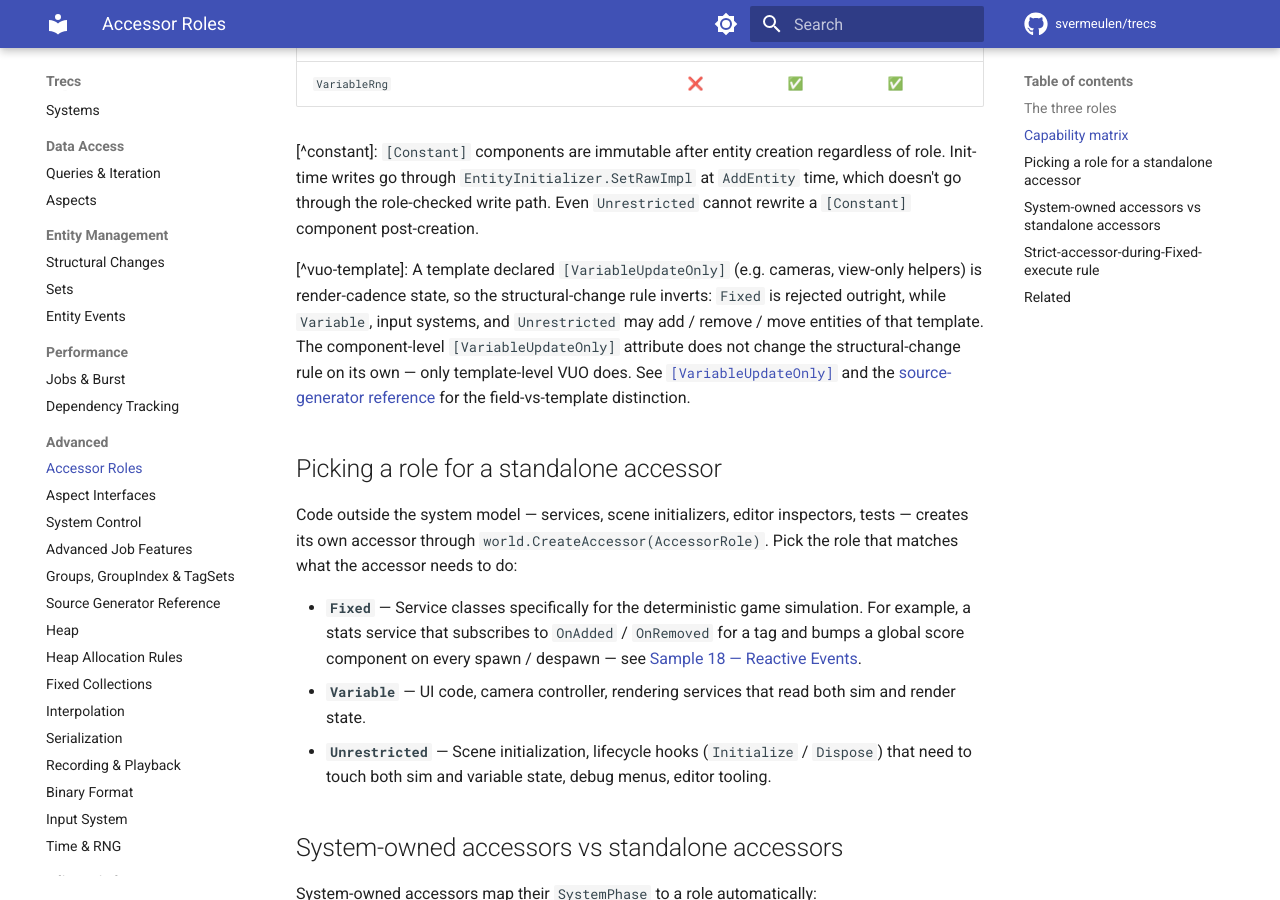
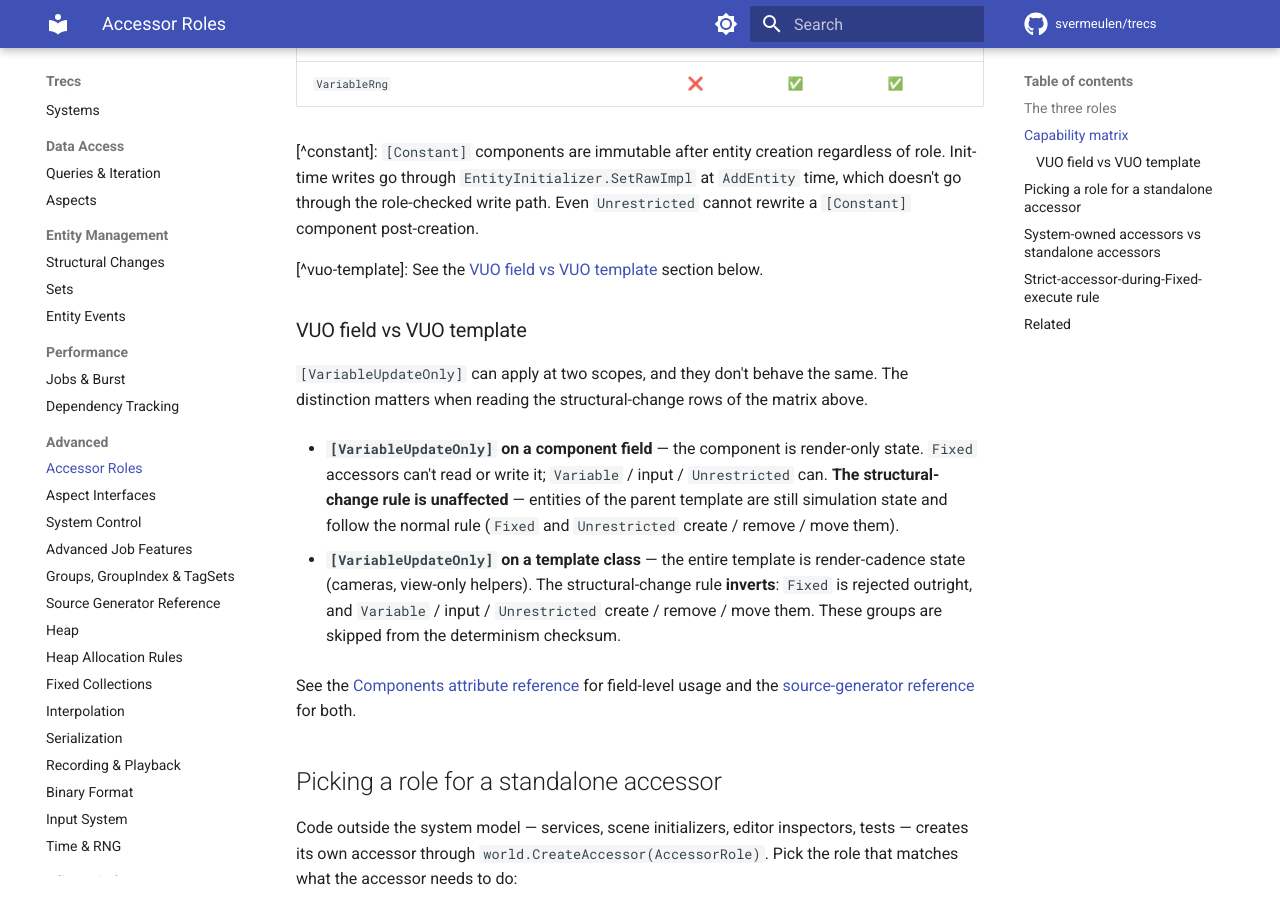
Before and after one commit to svermeulen/trecs, an MkDocs documentation site: the page built from docs/advanced/accessor-roles.md, in a window 1280 px wide and 900 px high, scrolled down 1714 px. Built offline with MkDocs 1.6.1 and Material for MkDocs 9.7.7, drawn with Linux system fonts in a browser that asks for light colours; comment, search, counter and statistics services are not loaded.

Commit message:
Docs: promote VUO field-vs-template note in accessor-roles.md
The footnote distinguishing field-level from template-level
[VariableUpdateOnly] was buried below the matrix and easy to miss —
this is exactly the kind of subtlety that bites people when they
mark a single field VUO and then can't figure out why a Fixed
system can still create the entity. Promoted to a real subsection.

Co-Authored-By: Claude <noreply@anthropic.com>

```diff
--- a/docs/advanced/accessor-roles.md
+++ b/docs/advanced/accessor-roles.md
@@ -35,7 +35,17 @@ The framework asserts every rule below at the call site. Crossing a role boundar
 
 [^constant]: `[Constant]` components are immutable after entity creation regardless of role. Init-time writes go through `EntityInitializer.SetRawImpl` at `AddEntity` time, which doesn't go through the role-checked write path. Even `Unrestricted` cannot rewrite a `[Constant]` component post-creation.
 
-[^vuo-template]: A template declared `[VariableUpdateOnly]` (e.g. cameras, view-only helpers) is render-cadence state, so the structural-change rule inverts: `Fixed` is rejected outright, while `Variable`, input systems, and `Unrestricted` may add / remove / move entities of that template. The component-level `[VariableUpdateOnly]` attribute does not change the structural-change rule on its own — only template-level VUO does. See [`[VariableUpdateOnly]`](../core/components.md#component-field-attributes) and the [source-generator reference](source-generator-reference.md#components-and-templates) for the field-vs-template distinction.
+[^vuo-template]: See the [VUO field vs VUO template](#vuo-field-vs-vuo-template) section below.
+
+### VUO field vs VUO template
+
+`[VariableUpdateOnly]` can apply at two scopes, and they don't behave the same. The distinction matters when reading the structural-change rows of the matrix above.
+
+- **`[VariableUpdateOnly]` on a component field** — the component is render-only state. `Fixed` accessors can't read or write it; `Variable` / input / `Unrestricted` can. **The structural-change rule is unaffected** — entities of the parent template are still simulation state and follow the normal rule (`Fixed` and `Unrestricted` create / remove / move them).
+
+- **`[VariableUpdateOnly]` on a template class** — the entire template is render-cadence state (cameras, view-only helpers). The structural-change rule **inverts**: `Fixed` is rejected outright, and `Variable` / input / `Unrestricted` create / remove / move them. These groups are skipped from the determinism checksum.
+
+See the [Components attribute reference](../core/components.md#component-field-attributes) for field-level usage and the [source-generator reference](source-generator-reference.md#components-and-templates) for both.
 
 ## Picking a role for a standalone accessor
 
```
